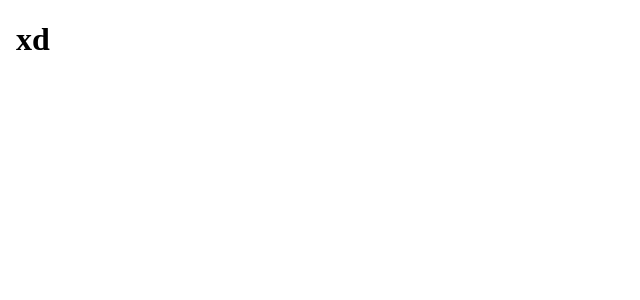
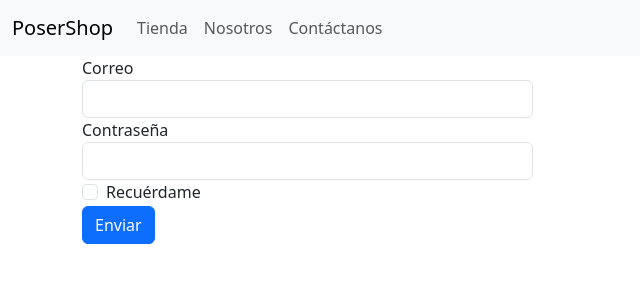
Before and after one commit to julito/AngularApp, an Angular app: page /contacto in a window 1280 px wide. Shown: the top 300 px of the page, without its empty margins (0-640 px from the left). Built offline with nearby package versions, Linux system fonts and the light colour scheme.

Commit message:
Routing y detalles.

```diff
--- a/src/app/app.component.html
+++ b/src/app/app.component.html
@@ -1,14 +1,2 @@
-<!DOCTYPE html>
-<html lang="en">
-<head>
-  <meta charset="UTF-8">
-  <meta http-equiv="X-UA-Compatible" content="IE=edge">
-  <meta name="viewport" content="width=device-width, initial-scale=1.0">
-  <link href="https://cdn.jsdelivr.net/npm/bootstrap@5.3.0-alpha3/dist/css/bootstrap.min.css" rel="stylesheet" integrity="sha384-KK94CHFLLe+nY2dmCWGMq91rCGa5gtU4mk92HdvYe+M/SXH301p5ILy+dN9+nJOZ" crossorigin="anonymous">
-  <title>Document</title>
-</head>
-<body>
-  <script src="https://cdn.jsdelivr.net/npm/bootstrap@5.3.0-alpha3/dist/js/bootstrap.bundle.min.js" integrity="sha384-ENjdO4Dr2bkBIFxQpeoTz1HIcje39Wm4jDKdf19U8gI4ddQ3GYNS7NTKfAdVQSZe" crossorigin="anonymous"></script>
-<h1>xd</h1>
-</body>
-</html>
+<app-menu></app-menu>
+<router-outlet></router-outlet>
--- a/src/app/app.module.ts
+++ b/src/app/app.module.ts
@@ -5,15 +5,19 @@ import { AppComponent } from './app.component';
 import { HomeComponent } from './pages/home/home.component';
 import { AcercaComponent } from './pages/acerca/acerca.component';
 import { ContactoComponent } from './pages/contacto/contacto.component';
+import { MenuComponent } from './componentes/menu/menu.component';
+import { AppRoutingModule } from './app-routing.module';
 
 @NgModule({
   declarations: [
     AppComponent,
     HomeComponent,
     AcercaComponent,
-    ContactoComponent
+    ContactoComponent,
+    MenuComponent
   ],
   imports: [
+    AppRoutingModule,
     BrowserModule
   ],
   providers: [],
--- /dev/null
+++ b/src/app/componentes/menu/menu.component.html
@@ -0,0 +1,22 @@
+<nav class="navbar navbar-expand-lg bg-body-tertiary">
+    <div class="container-fluid">
+      <a class="navbar-brand" href="#">PoserShop</a>
+      <button class="navbar-toggler" type="button" data-bs-toggle="collapse" data-bs-target="#navbarSupportedContent" aria-controls="navbarSupportedContent" aria-expanded="false" aria-label="Toggle navigation">
+        <span class="navbar-toggler-icon"></span>
+      </button>
+      <div class="collapse navbar-collapse" id="navbarSupportedContent">
+        <ul class="navbar-nav me-auto mb-2 mb-lg-0">
+          <li class="nav-item">
+            <a class="nav-link" routerLink="/home">Tienda</a>
+          </li>
+          <li class="nav-item">
+            <a class="nav-link" routerLink="/acerca">Nosotros</a>
+          </li>
+          <li class="nav-item">
+            <a class="nav-link" routerLink="/contacto">Contáctanos</a>
+          </li>
+        </ul>
+      </div>
+    </div>
+  </nav>
+  <script src="https://cdn.jsdelivr.net/npm/bootstrap@5.3.0-alpha3/dist/js/bootstrap.bundle.min.js" integrity="sha384-ENjdO4Dr2bkBIFxQpeoTz1HIcje39Wm4jDKdf19U8gI4ddQ3GYNS7NTKfAdVQSZe" crossorigin="anonymous"></script>
--- /dev/null
+++ b/src/app/componentes/menu/menu.component.ts
@@ -0,0 +1,23 @@
+import { Component } from '@angular/core';
+
+@Component({
+  selector: 'app-menu',
+  templateUrl: './menu.component.html',
+  styleUrls: ['./menu.component.css']
+})
+export class MenuComponent {
+    rutas=[
+      {
+          titulo:'Tienda',
+          direccion:'/home'
+      },
+      {
+        titulo:'Nosotros',
+        direccion:'/acerca'
+      },
+      {
+        titulo:'contáctenos',
+        direccion:'/contacto'
+      }
+    ]
+}
--- a/src/app/pages/acerca/acerca.component.html
+++ b/src/app/pages/acerca/acerca.component.html
@@ -1 +1 @@
-<p>acerca works!</p>
+<p>Nuestra historia</p>
--- a/src/app/pages/contacto/contacto.component.html
+++ b/src/app/pages/contacto/contacto.component.html
@@ -1 +1,20 @@
-<p>contacto works!</p>
+<div class="container">
+    <div class="row">
+        <div class="col-5">
+            <form>
+            <div class="form-group">
+              <label for="exampleInputEmail1">Correo</label>
+              <input type="email" class="form-control" id="exampleInputEmail1" aria-describedby="emailHelp">
+            </div>
+            <div class="form-group">
+              <label for="exampleInputPassword1">Contraseña</label>
+              <input type="password" class="form-control" id="exampleInputPassword1">
+            </div>
+            <div class="form-check">
+              <input type="checkbox" class="form-check-input" id="exampleCheck1">
+              <label class="form-check-label" for="exampleCheck1">Recuérdame</label>
+            </div>
+            <button type="submit" class="btn btn-primary">Enviar</button>
+          </form></div>
+    </div>
+</div>
--- a/src/app/pages/home/home.component.html
+++ b/src/app/pages/home/home.component.html
@@ -1 +1 @@
-<p>home works!</p>
+<p>Próximamente</p>
--- a/src/index.html
+++ b/src/index.html
@@ -6,6 +6,8 @@
   <base href="/">
   <meta name="viewport" content="width=device-width, initial-scale=1">
   <link rel="icon" type="image/x-icon" href="favicon.ico">
+  <link rel="stylesheet" href="assets/css/main.css">
+  <link href="https://cdn.jsdelivr.net/npm/bootstrap@5.3.0-alpha3/dist/css/bootstrap.min.css" rel="stylesheet" integrity="sha384-KK94CHFLLe+nY2dmCWGMq91rCGa5gtU4mk92HdvYe+M/SXH301p5ILy+dN9+nJOZ" crossorigin="anonymous">
 </head>
 <body>
   <app-root></app-root>
```
Also changed, not shown: src/app/app-routing.module.ts (+8 -4 lines), src/app/componentes/menu/menu.component.css (added), src/assets/css/main.css (added), 1 other file (tests, documents, lock files or other folders).
